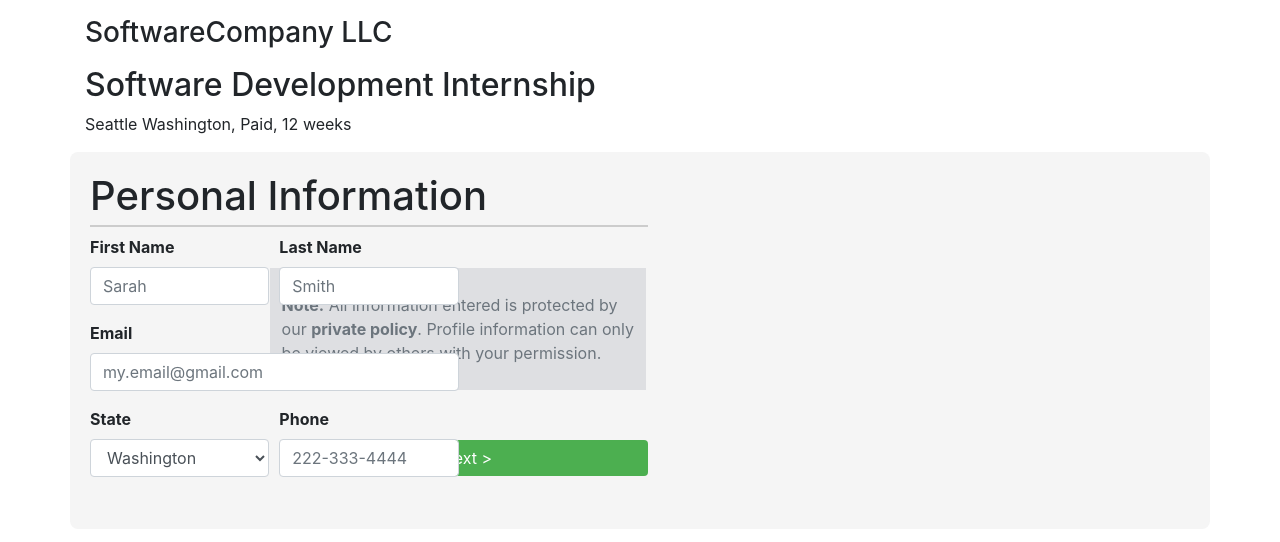
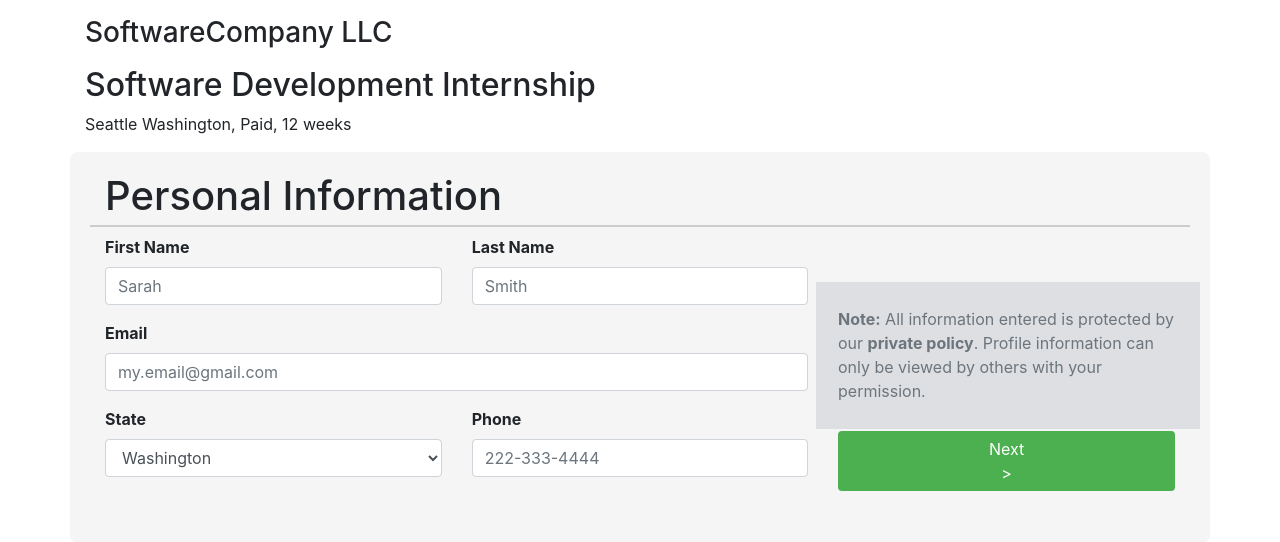
Before and after one commit to ktang520/application, a PHP site: page /views/personal_info.html in a window 1280 px wide. Shown: the top 542 px of the page. Run offline with PHP 8.4, Linux system fonts and the light colour scheme.

Commit message:
got data working and fixed HTML

```diff
--- a/styles/info_styles.css
+++ b/styles/info_styles.css
@@ -15,8 +15,8 @@ h1 {
     border: none;
     border-radius: 4px;
     float: right;
-    margin-top: -53px;
-    padding: .375rem 9.75rem;
+    padding-left: 144px;
+    padding-right: 144px;
 }
 .btn-primary:hover {
     background-color: #0cf316;
@@ -25,11 +25,8 @@ h1 {
 .note {
     font-size: 1rem;
     color: #6c757d;
-    padding: 25px 12px 25px 12px;
-    float: right;
-    margin-top: -241px;
-    margin-right: 2px;
-    margin-bottom: 16px;
+    padding: 25px 22px 26px;
+    margin: -225px -758px 0px 711px;
     background: #dedfe2;
 }
 
--- a/views/personal_info.html
+++ b/views/personal_info.html
@@ -14,46 +14,39 @@
         <p class="container">Seattle Washington, Paid, 12 weeks</p>
     </div>
     <div class="container">
-        <div class="row">
-            <form>
-                <h1>Personal Information</h1>
-                <div class="form-row">
+            <form action="#" method="post" class="row">
+                <h1 class="col-md-12">Personal Information</h1>
                     <div class="form-group col-md-4">
                         <label for="firstName"><b>First Name</b></label>
-                        <input type="text" class="form-control" id="firstName" placeholder="Sarah">
+                        <input type="text" name="first" class="form-control" id="firstName" placeholder="Sarah">
                     </div>
                     <div class="form-group col-md-4">
                         <label for="lastName"><b>Last Name</b></label>
-                        <input type="text" class="form-control" id="lastName" placeholder="Smith">
+                        <input type="text" name="last" class="form-control" id="lastName" placeholder="Smith">
                     </div>
-                </div>
-                <div class="form-row">
                     <div class="form-group col-md-8">
                        <label for="email"><b>Email</b></label>
-                     <input type="email" class="form-control" id="email" placeholder="my.email@gmail.com">
+                     <input type="email" name="email" class="form-control" id="email" placeholder="my.email@gmail.com">
                    </div>
-                </div>
-                <div class="form-row">
+                <div class="w-100"></div>
                     <div class="form-group col-md-4">
                         <label for="state"><b>State</b></label>
-                        <select class="form-control" id="state">
+                        <select class="form-control" name="state" id="state">
                             <option selected>Washington</option>
                         </select>
                     </div>
                     <div class="form-group col-md-4">
                         <label for="phone"><b>Phone</b></label>
-                        <input type="tel" class="form-control" id="phone" placeholder="222-333-4444">
+                        <input type="tel" name="phone" class="form-control" id="phone" placeholder="222-333-4444">
                     </div>
+                <div class="form-group col-md-4 mt-4">
+                    <button type="submit" class="btn btn-primary">Next ></button>
                 </div>
-                <div class="form-group">
-                    <a href="experience" class="btn btn-primary">Next ></a>
-                </div>
-                <div class="form-group">
-                    <p class="note"><b>Note:</b> All information entered is protected by<br> our <b>private policy</b>.
-                        Profile information can only<br> be viewed by others with your permission.</p>
+                <div class="form-group col-md-4">
+                    <p class="note"><b>Note:</b> All information entered is protected by our <b>private policy</b>.
+                        Profile information can only be viewed by others with your permission.</p>
                 </div>
             </form>
-        </div>
     </div>
 
 </body>
```
Also changed, not shown: index.php (+42 -2 lines), styles/experience_styles.css (+17 -25 lines), views/experience.html (+14 -24 lines), views/summary.html (+8 -12 lines).
